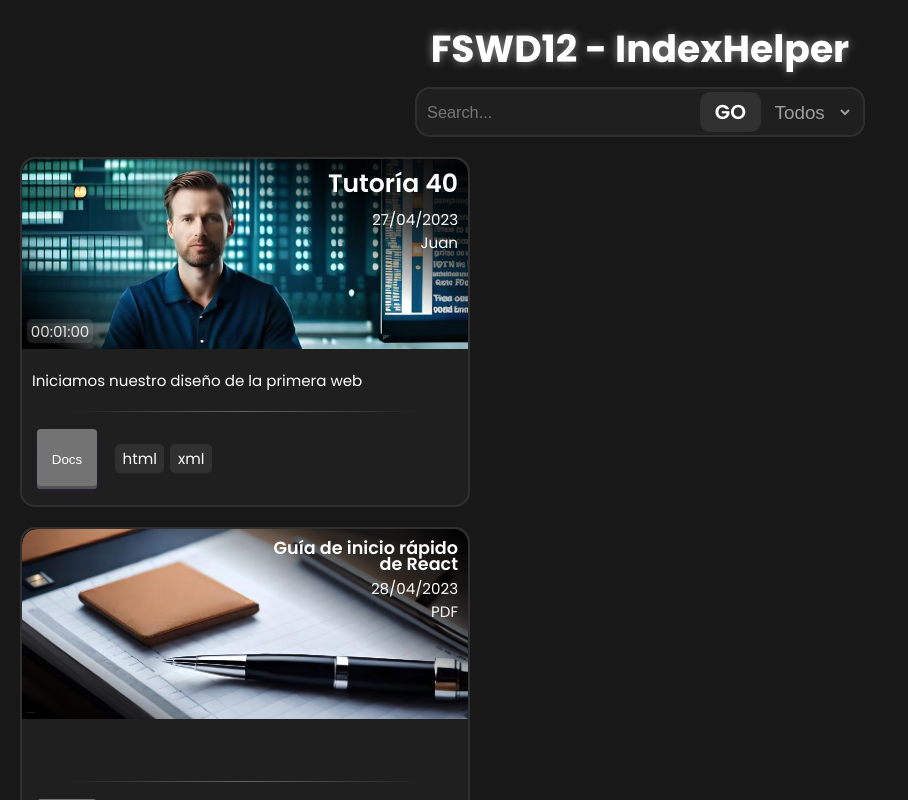
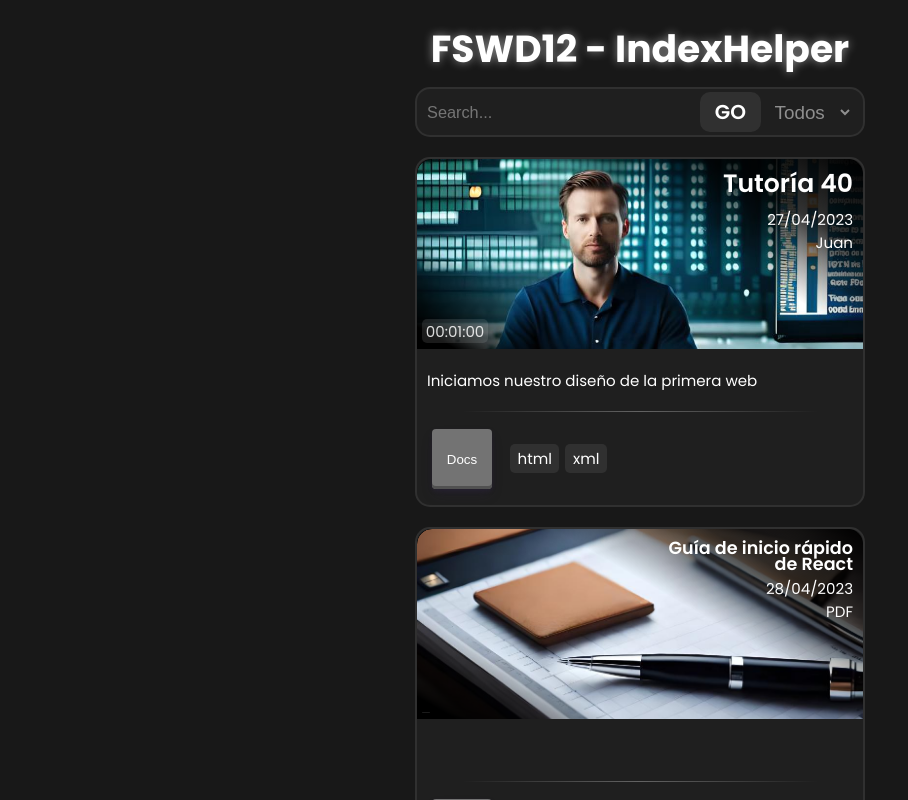
Before and after one commit to C4rlosca/FSWD-IndexHelper, a React (Create React App) app: page / in a window 1280 px wide. Shown: the top 800 px of the page, without its empty margins (0-908 px from the left). Built offline with nearby package versions, Linux system fonts and the light colour scheme.

Commit message:
functional searchBar ready

```diff
--- a/src/App.css
+++ b/src/App.css
@@ -1,10 +1,10 @@
 header {
   width: 450px;
   display: flex;
-    flex-direction: column;
-    justify-content: center;
-    align-items: center;
-    margin: 0 auto;
+  flex-direction: column;
+  justify-content: center;
+  align-items: center;
+  margin: 0 auto;
 }
 header h1.Header-title {
   text-align: center;
@@ -25,3 +25,10 @@ header h1.Header-title {
     text-shadow: #ffffff80 0 0 10px;
   }
 }
+main {
+  width: 100%;
+  display: flex;
+  justify-content: center;
+  align-items: center;
+  margin: 0 auto;
+}
--- a/src/App.js
+++ b/src/App.js
@@ -14,7 +14,7 @@ const App = () => {
     if (search[1] === "todos" && search[0].length > 0) {
       console.log("Filtrar por tags y selector -todos-");
       filteredItems = Data.filter((item) => {
-        return item.tags.toLowerCase().includes(search[0].toLowerCase());
+        return item.tags.includes(search[0].toLowerCase());//
       });
     } else if (search[1] === "todos" && search[0].length === 0) {
       console.log("Mostrar todos los elementos cuando la selección es -todos- sin búsqueda");
--- a/src/Components/Card.css
+++ b/src/Components/Card.css
@@ -190,3 +190,6 @@
   transition: background-color 0.2s;
   will-change: background-color;
 }
+.Card .Elements .BottomCard ul li:active {
+  transform: translateY(2px);
+}
--- a/src/Components/SearchBar.css
+++ b/src/Components/SearchBar.css
@@ -35,7 +35,7 @@ input[name="search"] {
 }
 form:hover input::placeholder {
   text-shadow: #ffffff40 0 0 10px;
-  color: #ffffff90;
+  color: #8f8f8f;
   transition: all 0.2s ease-in-out;
 }
 
@@ -47,7 +47,7 @@ select[name="selector"] {
     border-bottom-right-radius: 15px;
     border: 10px solid transparent;
     background-color: transparent;
-    color: #ffffff90;
+    color: #8f8f8f;
     font-size: 1.5rem;
     font-weight: 300;
     outline: none;
@@ -101,8 +101,11 @@ input:focus + button {
 button[type="submit"]:hover {
   background-color: #fff;
   color: #303030;
+  animation: button-change 2.5s infinite;
+  text-shadow: #cacaca 0 3px, #cacaca 0 2px;
+  transform: translateY(-1px);
+  box-shadow: black 0 2px 5px;
   transition: all 0.2s ease-in-out;
-  animation: button-change 3s infinite;
 }
 @keyframes button-change {
   0% {
@@ -110,7 +113,7 @@ button[type="submit"]:hover {
     color: #303030;
   }
   50% {
-    background-color: rgb(225, 225, 225);
+    background-color: #d2d2d2;
     color: #303030;
   }
   100% {
@@ -121,4 +124,6 @@ button[type="submit"]:hover {
 button[type="submit"]:active {
   background-color: #fff;
   color: #303030;
+  transform: translateY(2px);
+  transition: transform 0s ease-in-out;
 }
```
